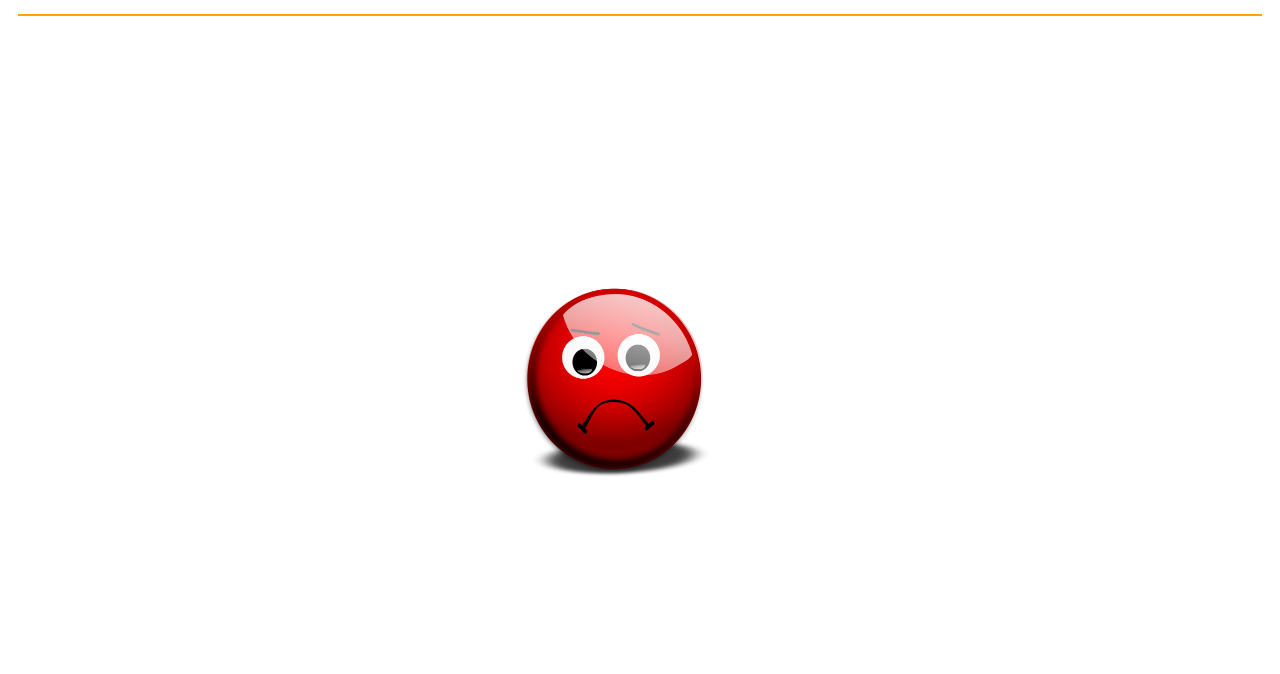
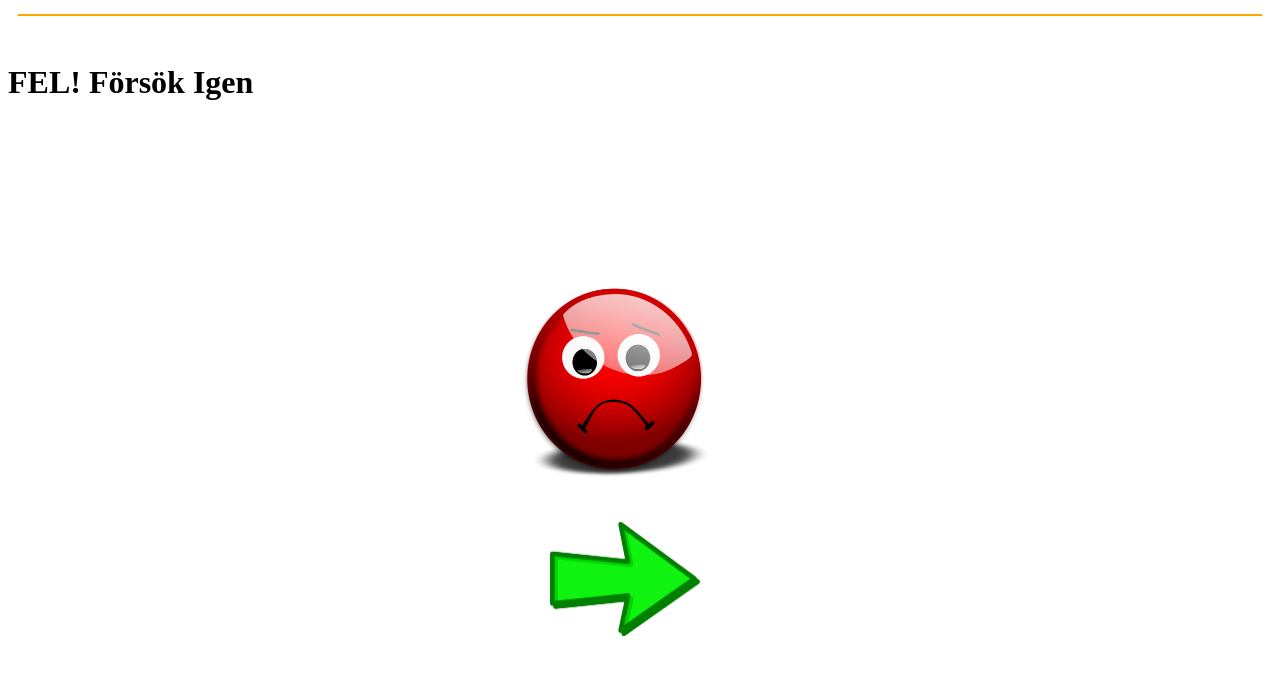
Before and after one commit to Hanieh84/BamseGaming, a plain HTML site: page WrongAnswer.html in a window 1280 px wide. Shown: the part 118-792 px from the top of the page. Drawn offline with Linux system fonts and the light colour scheme.

Commit message:
resize pictures

```diff
--- a/WrongAnswer.html
+++ b/WrongAnswer.html
@@ -21,13 +21,18 @@
         </header>
 
         <main>
+                <h1 id="felsvartext">FEL! Försök Igen</h1>
             <div id="index-gallery">
                 <div class="item">
+
                     <a href="firstQuestions.html"> <img class="fel" src="image/fel.png" alt="fel"  /></a>
-
-
+                     <div id="pilnästafråga">
+                         <p class="nästafråga">Nästa fråga</p>
+                    <a href="#"><img id="pil" src="image/green-arrow.png"></a>
+                   </div>
                 </div>
             </div>
+
         </main>
 
 
```
Also changed, not shown: image/0.png, image/1.png, image/5.jpg (deleted), image/5.png (added), image/Plus.png, image/pear.jpg (renamed from image/pÑron.jpg), image/päron.jpg (deleted), 2 other files.
